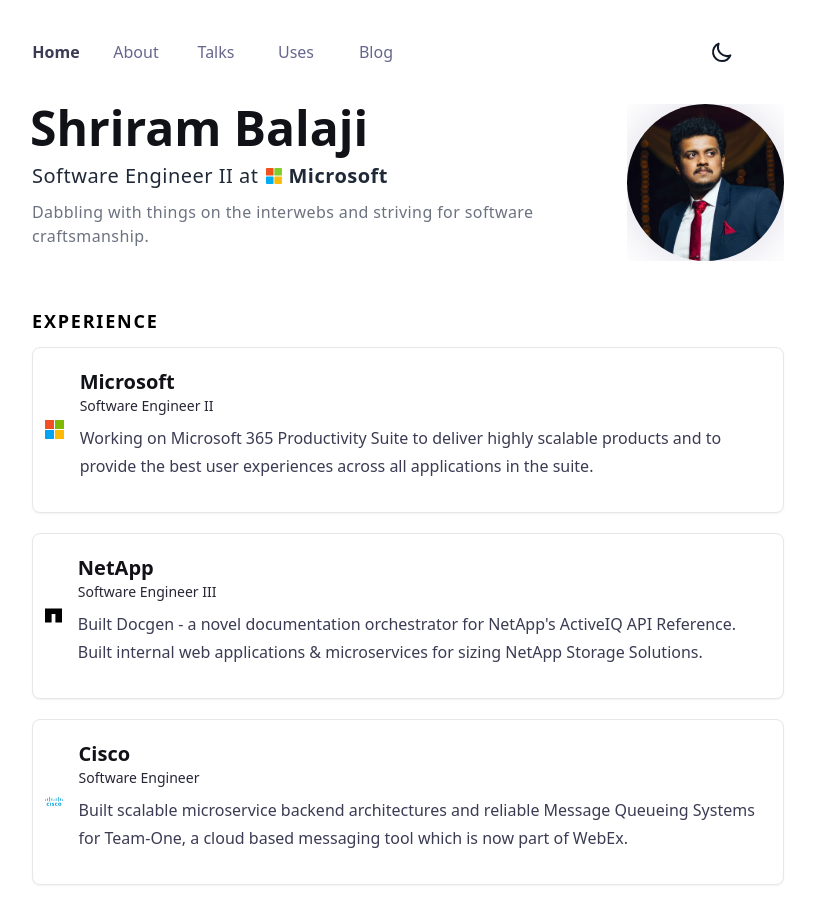
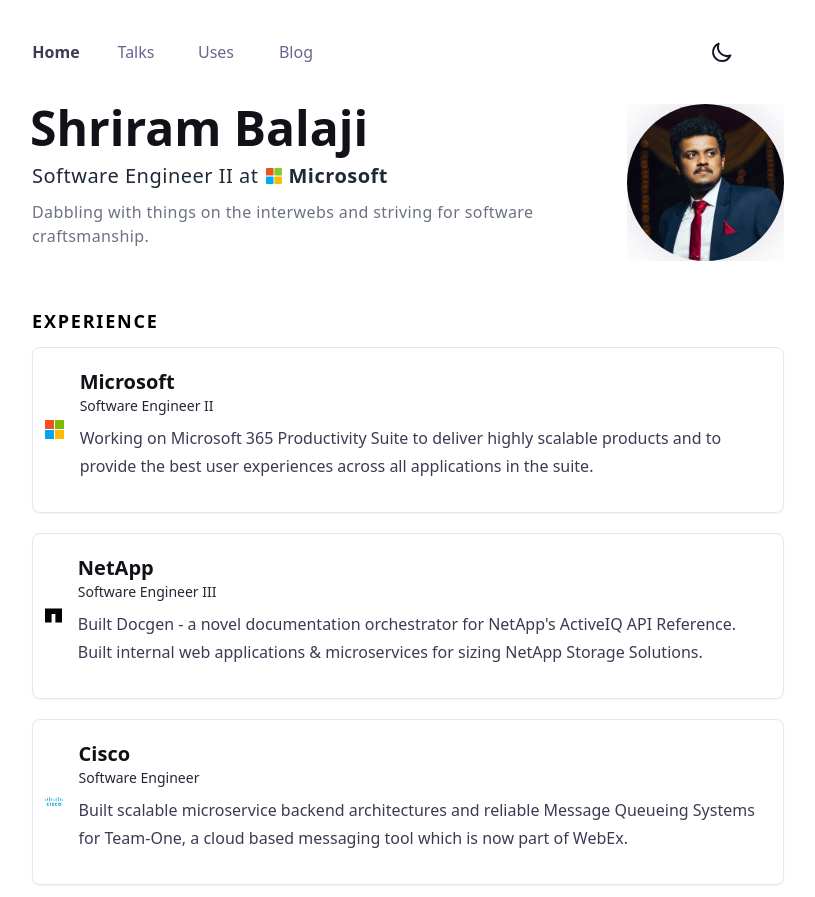
Before and after one commit to shrirambalaji/shrirambalaji.com, a Next.js app: page / in a window 1280 px wide. Shown: the whole page, without its empty margins (240-1055 px from the left). Built offline with nearby package versions, Linux system fonts and the light colour scheme.

Commit message:
feat(components): update nav styles; add PageContainer

```diff
--- a/src/components/Navbar.tsx
+++ b/src/components/Navbar.tsx
@@ -17,8 +17,8 @@
       <a
         className={cn(
           isActive
-            ? "font-semibold text-ghostindigo-700 dark:text-gray-200 "
-            : "font-normal text-ghostindigo-500 dark:text-gray-300",
+            ? "font-bold text-ghostindigo-700  dark:text-white"
+            : "font-normal text-ghostindigo-500 dark:text-ghostindigo-200",
           "hidden w-20 rounded-lg p-1 text-center transition-all hover:bg-ghostindigo-50 hover:backdrop-blur-xl dark:hover:bg-ghostindigo-800 sm:px-2 sm:py-1.5 md:inline-block"
         )}
       >
@@ -32,7 +32,6 @@
   return (
     <nav className="mx-u relative mx-auto flex w-full max-w-3xl items-center justify-start border-gray-200 bg-opacity-60 pt-8 pb-8 text-gray-900 dark:border-gray-700 dark:bg-ghostindigo-900 dark:text-gray-100">
       <NavItem href="/" text="Home" />
-      <NavItem href="/about" text="About" />
       <NavItem href="/talks" text="Talks" />
       <NavItem href="/uses" text="Uses" />
       <NavItem href="https://blog.shrirambalaji.dev" text="Blog" />
--- /dev/null
+++ b/src/components/PageContainer.tsx
@@ -0,0 +1,9 @@
+import { PropsWithChildren } from "react";
+
+export const PageContainer = ({ children }: PropsWithChildren<{}>) => {
+  return (
+    <main className="mx-auto flex max-w-3xl flex-col justify-center gap-10 p-0 md:pl-4">
+      {children}
+    </main>
+  );
+};
```
